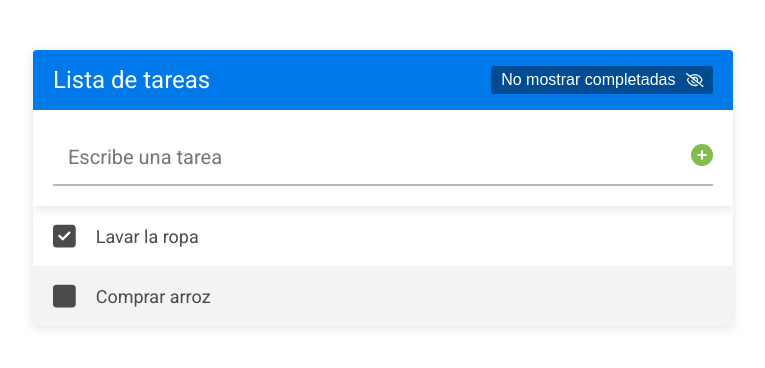
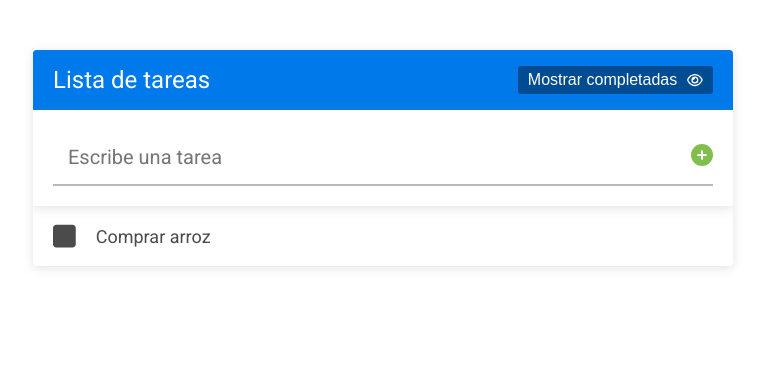
Before and after one commit to David-F-98/app_lista_tareas, a React (Create React App) app: page / in a window 1280 px wide. Shown: the top 368 px of the page, without its empty margins (257-1022 px from the left). Built offline with nearby package versions, Linux system fonts and the light colour scheme.

Commit message:
Mostrar y ocultar tareas

```diff
--- a/src/App.js
+++ b/src/App.js
@@ -22,11 +22,20 @@
     ]
   );
 
+  const [mostrarCompletadas, cambiarMostrarCompletadas] = useState(false);
+
   return (
     <div className='contenedor'>
-      <Header/>
+      <Header
+        mostrarCompletadas={mostrarCompletadas}
+        cambiarMostrarCompletadas={cambiarMostrarCompletadas}
+      />
       <FormularioTareas tareas={tareas} cambiarTareas={cambiarTareas}/>
-      <ListaTareas tareas={tareas} cambiarTareas={cambiarTareas}></ListaTareas>
+      <ListaTareas
+        tareas={tareas}
+        cambiarTareas={cambiarTareas}
+        mostrarCompletadas={mostrarCompletadas}
+      ></ListaTareas>
     </div>
   );
 }
--- a/src/Components/Header.jsx
+++ b/src/Components/Header.jsx
@@ -1,14 +1,32 @@
 import React from 'react';
 import { FontAwesomeIcon } from '@fortawesome/react-fontawesome';
-import { faEyeSlash } from '@fortawesome/free-regular-svg-icons';
-const Header = () => {
+import { faEyeSlash , faEye} from '@fortawesome/free-regular-svg-icons';
+const Header = ({mostrarCompletadas, cambiarMostrarCompletadas}) => {
+    const toggleCompletadas = ()=>{
+        cambiarMostrarCompletadas(!mostrarCompletadas);
+    }
+
     return (
         <header className='header'>
             <h1 className='header__titulo'>Lista de tareas</h1>
-            <button className='header__boton'>
-                No mostrar completadas
-                <FontAwesomeIcon icon={faEyeSlash} className='header__icono-boton'/>
-            </button>
+            {mostrarCompletadas ?
+                <button
+                    onClick={()=>toggleCompletadas()}
+                    className='header__boton'
+                >
+                        No mostrar completadas
+                        <FontAwesomeIcon icon={faEyeSlash} className='header__icono-boton'/>
+                </button>
+            :
+                <button
+                    onClick={()=>toggleCompletadas()}
+                    className='header__boton'
+                >
+                        Mostrar completadas
+                        <FontAwesomeIcon icon={faEye} className='header__icono-boton'/>
+                </button>
+            }
+
         </header>
      );
 }
--- a/src/Components/ListaTareas.jsx
+++ b/src/Components/ListaTareas.jsx
@@ -1,6 +1,6 @@
 import React from 'react';
 import Tarea from './Tarea';
-const ListaTareas = ({tareas, cambiarTareas}) => {
+const ListaTareas = ({tareas, cambiarTareas, mostrarCompletadas}) => {
     const toggleCompletada = (id) =>{
         cambiarTareas(tareas.map((tarea)=>{
             if(tarea.id === id){
@@ -32,6 +32,7 @@
         <ul className='lista-tareas'>
             {tareas.length > 0 ?
                 tareas.map((tarea)=>{
+                    if(mostrarCompletadas){
                         return  <Tarea
                             key={tarea.id}
                             tarea={tarea}
@@ -39,6 +40,16 @@
                             editarTarea={editarTarea}
                             borrarTarea={borrarTarea}
                             />
+                    } else if (!tarea.completada){
+                        return  <Tarea
+                            key={tarea.id}
+                            tarea={tarea}
+                            toggleCompletada={toggleCompletada}
+                            editarTarea={editarTarea}
+                            borrarTarea={borrarTarea}
+                            />
+                    }
+                    return;
                 })
             : <div className='lista-tareas__mensaje'>No hay tareas agregadas</div>
             }
```
Lines whose indentation alone changed are shown as unchanged.
